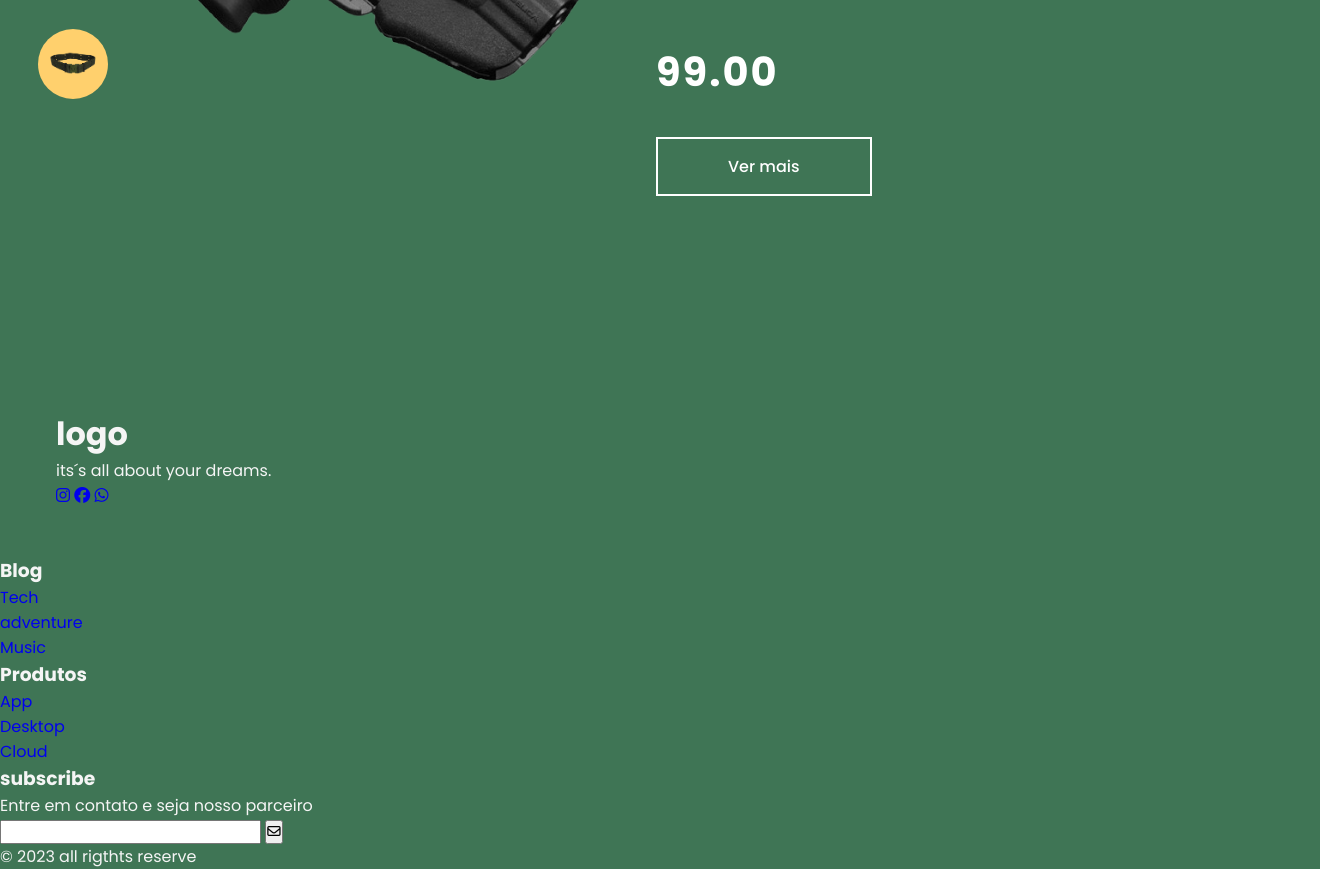
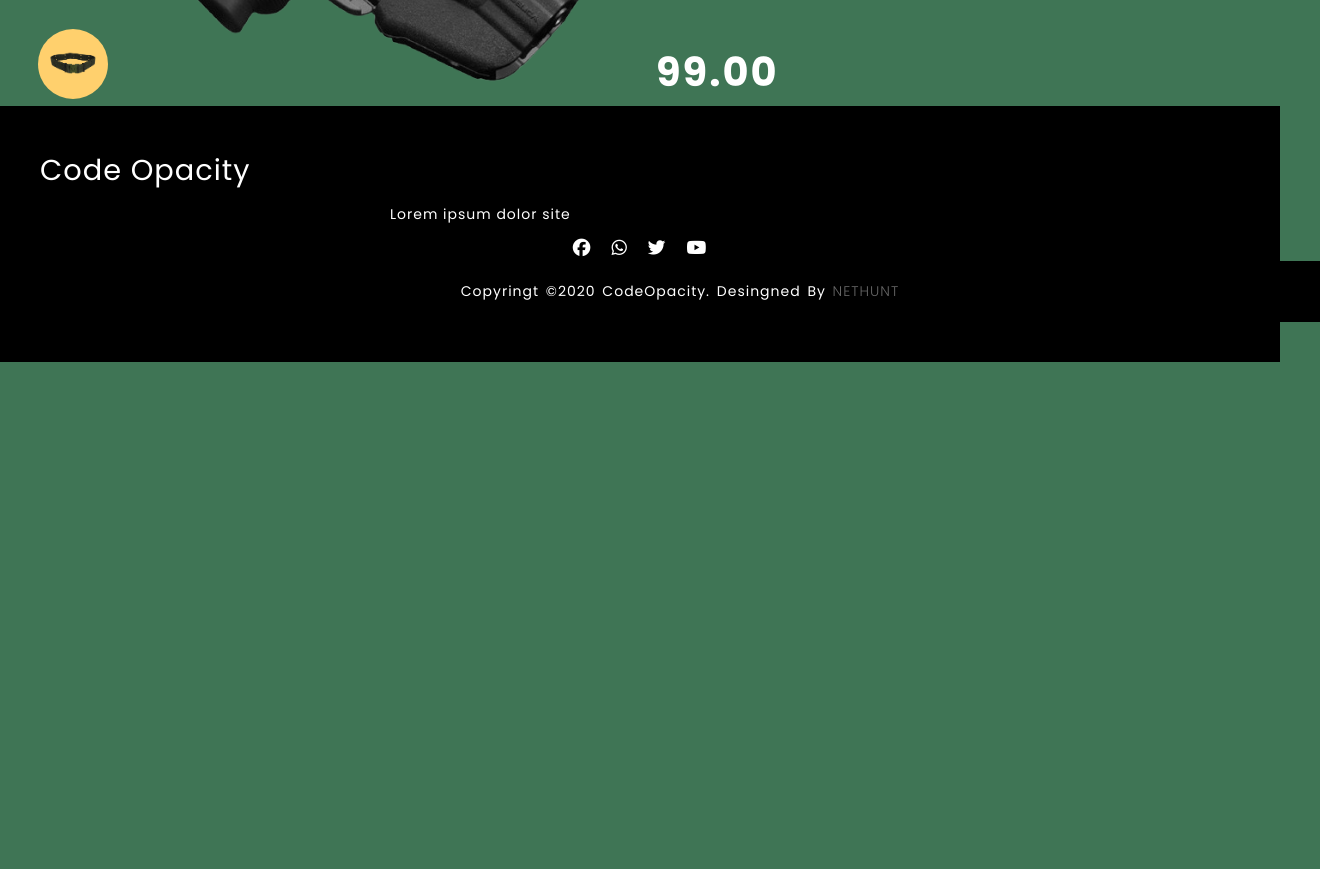
Before and after one commit to Paulor01/projeto3, a plain HTML site: page index.html in a window 1280 px wide. Shown: the part 438-1307 px from the top of the page, 1320 px wide, since content can reach past the window. After the commit the page ends 800 px from the top, so only its background shows below. Drawn offline with nearby package versions, Linux system fonts and the light colour scheme.

Commit message:
iniciando footer

```diff
--- a/index.html
+++ b/index.html
@@ -65,86 +65,22 @@
         </div><!--row3-->
     </div><!--main-->
 
-    <!--footer-->
+    <!--inicio footer-->
     <footer>
-    <div>
-        <div id="footer_content">
-            <div id="footer_contacts">
-                <h1>logo</h1>
-                <p>its´s all about your dreams.</p>
+       <div class="footer-content">
+        <h3>code opacity</h3>
+        <p>Lorem ipsum dolor site</p>
+        <ul class="socials">
+            <li><a href=""><i></i><i class="fa-brands fa-facebook"></i></a></li>
+            <li><a href=""><i></i><i class="fa-brands fa-whatsapp"></i></a></li>
+            <li><a href=""><i></i><i class="fa-brands fa-twitter"></i></a></li>
+            <li><a href=""><i></i><i class="fa-brands fa-youtube"></i></a></li>
 
-                <div id="footer_social_midia">
-                    <a href="#" class="fotter-link" id="instagram">
-                        <i class="fa-brands fa-instagram"></i>
-
-                    </a>
-
-                    <a href="#" class="fotter-link" id="Facebook">
-                        <i class="fa-brands fa-facebook"></i>
-
-                    </a>
-
-                    <a href="#" class="fotter-link" id="whatsapp">
-                        <i class="fa-brands fa-whatsapp"></i>
-
-                    </a>
-                </div>
-
-            </div>
+        </ul>
+       </div>
+        <div class="footer-bottom">
+            <p>copyringt &copy;2020 codeOpacity. desingned by <span>nethunt</span></p>
         </div>
-
-
-
-        <ul class="footer-list">
-            <li>
-                <h3>Blog</h3>
-            </li>
-            <li>
-                <a href="#" class="footer-link">Tech</a>
-            </li>
-            <li>
-                <a href="#" class="footer-link">adventure</a>
-            </li>
-            <li>
-                <a href="#" class="footer-link">Music</a>
-            </li>
-        </ul>
-
-        <ul class="footer-list">
-            <li>
-                <h3>Produtos</h3>
-            </li>
-            <li>
-                <a href="#" class="footer-link">App</a>
-            </li>
-            <li>
-                <a href="#" class="footer-link">Desktop</a>
-            </li>
-            <li>
-                <a href="#" class="footer-link">Cloud</a>
-            </li>
-        </ul>
-
-        <div id="footer_subscribe">
-            <h3>subscribe</h3>
-            <p>
-                Entre em contato e seja nosso parceiro
-            </p>
-
-            <div id="input_group">
-                <input type="email" name="" id="email">
-                <button>
-                    <i class="fa-regular fa-envelope"></i>
-                </button>
-            </div>
-        </div>
-    </div>
-
-     <div id="footer_copyrigth">
-         &#169
-         2023 all rigthts reserve
-     </div>
     </footer>
-    <!--Fim do footer-->
 </body>
 </html>
--- a/style.css
+++ b/style.css
@@ -2,34 +2,20 @@
     margin: 0;
     padding: 0;
     box-sizing: border-box;
-    letter: spacing 1px;
+    letter-spacing:  1px;
     font-family: 'Poppins', sans-serif;
     text-decoration: none;
     list-style: none;
 }
 
-footer {
-    width: 100%;
-    color:#f5f5f5 ;
-}
-
-#footer_content {
-    background: color:var(var(--color-natural-10))
-    display grid;
-    grid-tamplete-columns:repeat(4, 1fr);
-    padding: 3rem 3.5rem;
-
-
-}
-
 :root{
-    --bg-color:var(--bg-color) #1d2631;
+    --bg-color:var(--bg-color) #ffffff;
     --tex-color: #fff;
-    --main-color: #e6e21c;
+    --main-color: #f3f3f0;
     --other-color: #fcfcfc;
     --h1-font: 4rem;
     --p-font: 1rem;
-    --color-natural-10:#171717;
+    --color-natural-10:#0f0f0f;
 }
 
 
@@ -238,3 +224,92 @@ header{
 .row3:hover{
     transform: translateY(-8px);
 }
+
+
+footer{
+    position: absolute;
+    bottom:0 ;
+    left: 0;
+    right:0;
+    background: #000;
+    height: auto;
+    width: 100vw;
+    font-family:"Open sans";
+    padding: 40px;
+    color: #fff;
+
+}
+
+.fopter-content{
+    display: flex;
+    align-items: center;
+    justify-content: center;
+    flex-direction: column;
+    text-align: center;
+
+}
+
+.footer-content h3 {
+    font-size: 1.8rem;
+    font-weight: 400;
+    text-transform: capitalize;
+   line-height: 3rem;
+
+}
+
+.footer-content p {
+    max-width: 500px;
+    margin: 10px auto;
+    font-size: 14px;
+
+}
+
+.socials {
+    list-style: none;
+    display: flex;
+    align-items: center;
+    justify-content: center;
+    margin:  1rem 0 3 rem 0;
+
+}
+
+.socials li {
+    margin:0 10px ;
+
+}
+
+.socials a {
+    text-decoration: none;
+    color: #fff;
+}
+
+.socials i {
+    font-size:1.1rem ;
+    transition: color .4s ease;
+
+}
+
+.socials a :hover i{
+    color: aqua;
+}
+
+.footer-bottom {
+    background: #000;
+    width: 100vw;
+    padding: 20px 0;
+    text-align: center;
+
+}
+
+
+.footer-bottom p {
+    font-size: 14px;
+    word-spacing: 2px;
+    text-transform: capitalize;
+}
+
+.footer-bottom span {
+    text-transform:uppercase ;
+    opacity: .4;
+    font-weight: 200;
+}
```
